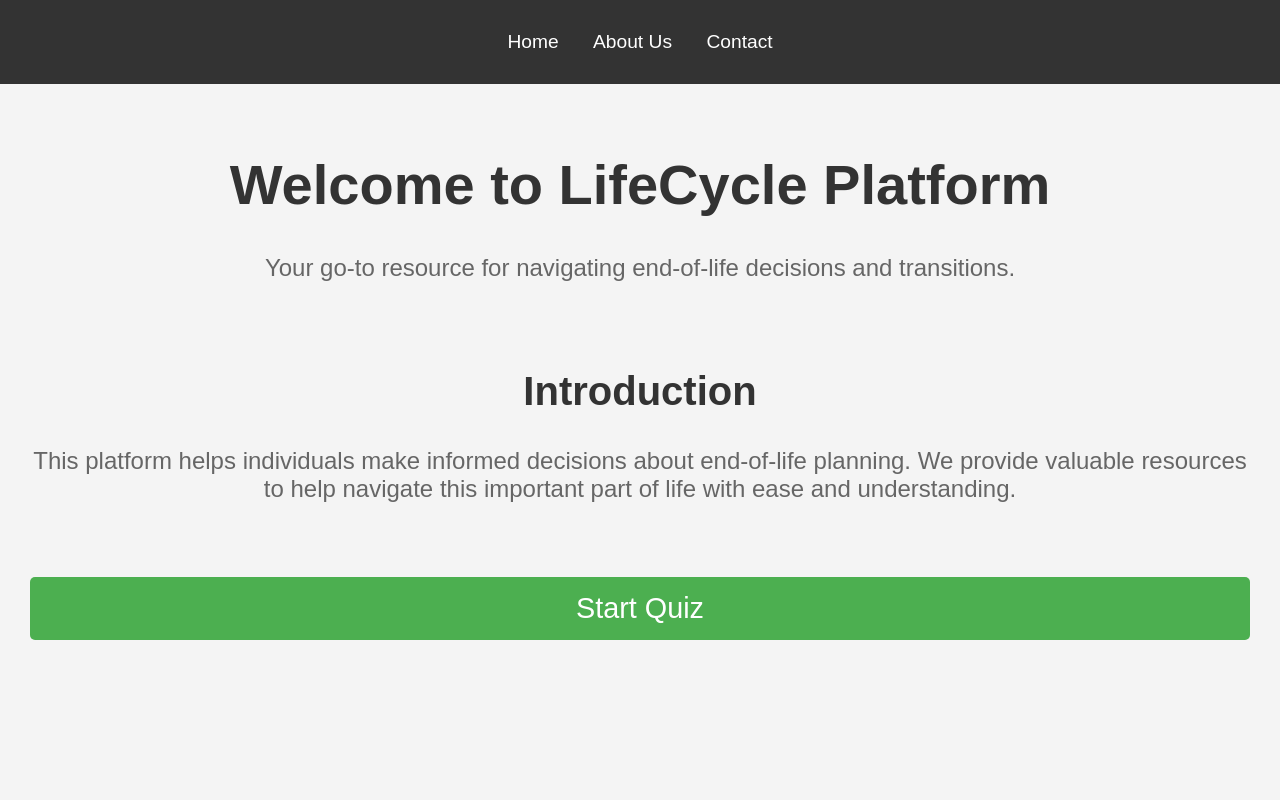
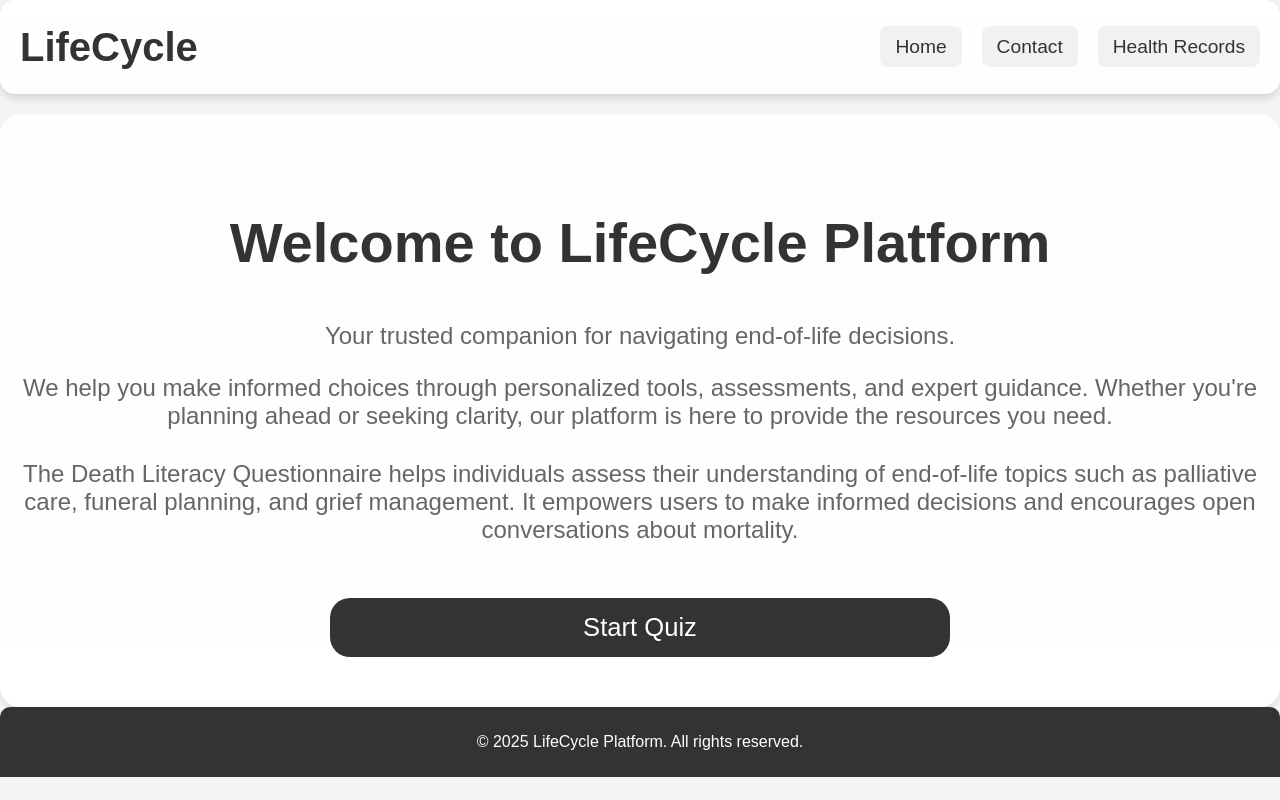
Before and after one commit to evakrutaya15/CAPSTONE, a plain HTML site: page index.html in a window 1280 px wide. Drawn offline with Linux system fonts and the light colour scheme.

Commit message:
Updated background image and navbar shadow effect

```diff
--- a/index.html
+++ b/index.html
@@ -3,35 +3,40 @@
 <head>
     <meta charset="UTF-8">
     <meta name="viewport" content="width=device-width, initial-scale=1.0">
-    <title>LifeCycle Platform - Dashboard</title>
+    <title>LifeCycle Platform</title>
     <link rel="stylesheet" href="style.css">
 </head>
 <body>
-    <!-- Top Navigation Bar -->
+    <!-- Header with Logo and Navigation -->
     <header>
+        <div class="logo">
+            <span class="logo-text">LifeCycle</span> <!-- Logo Updated -->
+        </div>
         <nav>
             <ul>
-                <li><a href="#">Home</a></li>
-                <li><a href="#">About Us</a></li>
-                <li><a href="#">Contact</a></li>
+                <li><a href="#home">Home</a></li>
+                <li><a href="#contact">Contact</a></li>
+                <li><a href="#health-records">Health Records</a></li>
             </ul>
         </nav>
     </header>
 
-    <!-- Main Content Section -->
-    <div class="main-content">
-        <div class="welcome-section">
-            <h1>Welcome to LifeCycle Platform</h1>
-            <p>Your go-to resource for navigating end-of-life decisions and transitions.</p>
+    <!-- Main Content -->
+    <section id="home">
+        <h1>Welcome to LifeCycle Platform</h1>
+        <p>Your trusted companion for navigating end-of-life decisions.</p>
+        <p class="intro-text">We help you make informed choices through personalized tools, assessments, and expert guidance. Whether you're planning ahead or seeking clarity, our platform is here to provide the resources you need.</p>
+
+        <div class="quiz-info">
+            <p>The Death Literacy Questionnaire helps individuals assess their understanding of end-of-life topics such as palliative care, funeral planning, and grief management. It empowers users to make informed decisions and encourages open conversations about mortality.</p>
+            <button id="start-quiz-btn">Start Quiz</button>
         </div>
+    </section>
 
-        <div class="introduction-section">
-            <h2>Introduction</h2>
-            <p>This platform helps individuals make informed decisions about end-of-life planning. We provide valuable resources to help navigate this important part of life with ease and understanding.</p>
-        </div>
-
-        <button id="start-quiz-btn" onclick="window.location.href='login-register.html'">Start Quiz</button>
-    </div>
+    <!-- Footer -->
+    <footer>
+        <p>&copy; 2025 LifeCycle Platform. All rights reserved.</p>
+    </footer>
 
     <script src="script.js"></script>
 </body>
--- a/style.css
+++ b/style.css
@@ -3,129 +3,134 @@ body {
     font-family: Arial, sans-serif;
     margin: 0;
     padding: 0;
-    background-color: #f4f4f4;
+    background-color: #f5f5f5; /* Light grey background */
 }
 
+/* Gradient Background for Navbar */
 header {
-    background-color: #333;
-    color: white;
-    padding: 15px;
+    background: linear-gradient(0deg, rgba(255, 255, 255, 0.85), rgba(255, 255, 255, 1)); /* Gradient from semi-transparent white to solid white */
+    color: #333333;
+    padding: 20px;
+    display: flex;
+    justify-content: space-between;
+    align-items: center;
+    box-shadow: 0 4px 10px rgba(0, 0, 0, 0.15); /* Soft shadow */
+    border-radius: 15px;
+}
+
+
+
+
+
+.logo {
+    font-size: 2.5em;
+    font-weight: bold;
+    color: #333333; /* Dark grey for the logo */
 }
 
 nav ul {
-    list-style: none;
+    list-style-type: none;
     padding: 0;
-    text-align: center;
+    display: flex;
+    gap: 20px;
 }
 
 nav ul li {
-    display: inline;
-    margin: 0 15px;
+    display: inline-block;
 }
 
 nav ul li a {
     text-decoration: none;
-    color: white;
+    color: #333;
     font-size: 1.2em;
+    padding: 10px 15px;
+    background-color: #f1f1f1;
+    border-radius: 8px; /* Rounded edges for nav links */
+    transition: background-color 0.3s;
 }
 
 nav ul li a:hover {
-    color: #4CAF50;
+    background-color: #4CAF50; /* Green hover effect */
+    color: white;
 }
 
-/* Main Content Section */
-.main-content {
-    display: flex;
-    flex-direction: column;
-    justify-content: center;
-    align-items: center;
-    padding: 30px;
+/* Gradient Background for Welcome Section */
+#home {
+    padding: 50px 20px;
+    text-align: center;
+    background: linear-gradient(180deg, rgba(255, 255, 255, 0.8), rgba(255, 255, 255, 1)); /* Gradient effect on welcome section */
+    border-radius: 20px;
+    box-shadow: 0 4px 6px rgba(0, 0, 0, 0.1); /* Light shadow */
+    margin-top: 20px;
 }
 
-.welcome-section {
-    text-align: center;
-    margin-bottom: 30px; /* Space between welcome and introduction */
-}
-
-.welcome-section h1 {
+#home h1 {
     font-size: 3.5em;
     color: #333;
 }
 
-.welcome-section p {
+#home p {
     font-size: 1.5em;
     color: #666;
 }
 
-.introduction-section {
-    text-align: center;
-    margin-bottom: 50px; /* Space between introduction and start quiz button */
+.intro-text {
+    margin-top: 20px;
+    font-size: 1.2em;
+    color: #555;
 }
 
-.introduction-section h2 {
-    font-size: 2.5em;
-    color: #333;
-}
-
-.introduction-section p {
-    font-size: 1.5em;
-    color: #666;
+.quiz-info {
+    margin-top: 30px;
 }
 
 #start-quiz-btn {
-    background-color: #4CAF50;
+    background-color: #333; /* Dark grey background */
     color: white;
     padding: 15px 30px;
+    font-size: 1.6em;
+    width: 50%;
+    border-radius: 20px; /* Rounded corners */
+    margin-top: 30px;
+    cursor: pointer;
+    transition: background-color 0.3s;
     border: none;
-    cursor: pointer;
-    font-size: 1.8em;
-    width: 100%;
-    border-radius: 5px;
-    transition: background-color 0.3s;
 }
 
 #start-quiz-btn:hover {
-    background-color: #45a049;
+    background-color: #555; /* Lighter grey on hover */
 }
 
-/* Responsive Design for Mobile and Tablets */
+/* Footer Section */
+footer {
+    background-color: #333;
+    color: white;
+    text-align: center;
+    padding: 10px 0;
+    border-top-left-radius: 10px; /* Rounded top corners for footer */
+    border-top-right-radius: 10px;
+}
+
+/* Mobile Responsiveness */
 @media (max-width: 768px) {
-    .main-content {
-        padding: 15px;
+    #home h1 {
+        font-size: 2.5em;
     }
 
-    .welcome-section h1 {
-        font-size: 3em;
-    }
-
-    .introduction-section h2 {
-        font-size: 2em;
+    #home p {
+        font-size: 1.2em;
     }
 
     #start-quiz-btn {
         font-size: 2em;
     }
-}
 
-@media (max-width: 480px) {
-    nav ul li {
-        display: block;
-        margin: 10px 0;
+    nav ul {
+        flex-direction: column;
+        align-items: center;
     }
 
-    .main-content {
-        padding: 10px;
-    }
-
-    .welcome-section h1 {
-        font-size: 2.5em;
-    }
-
-    .introduction-section h2 {
-        font-size: 1.8em;
-    }
-
-    #start-quiz-btn {
-        font-size: 2.5em;
+    nav ul li {
+        margin-bottom: 10px;
     }
 }
```
